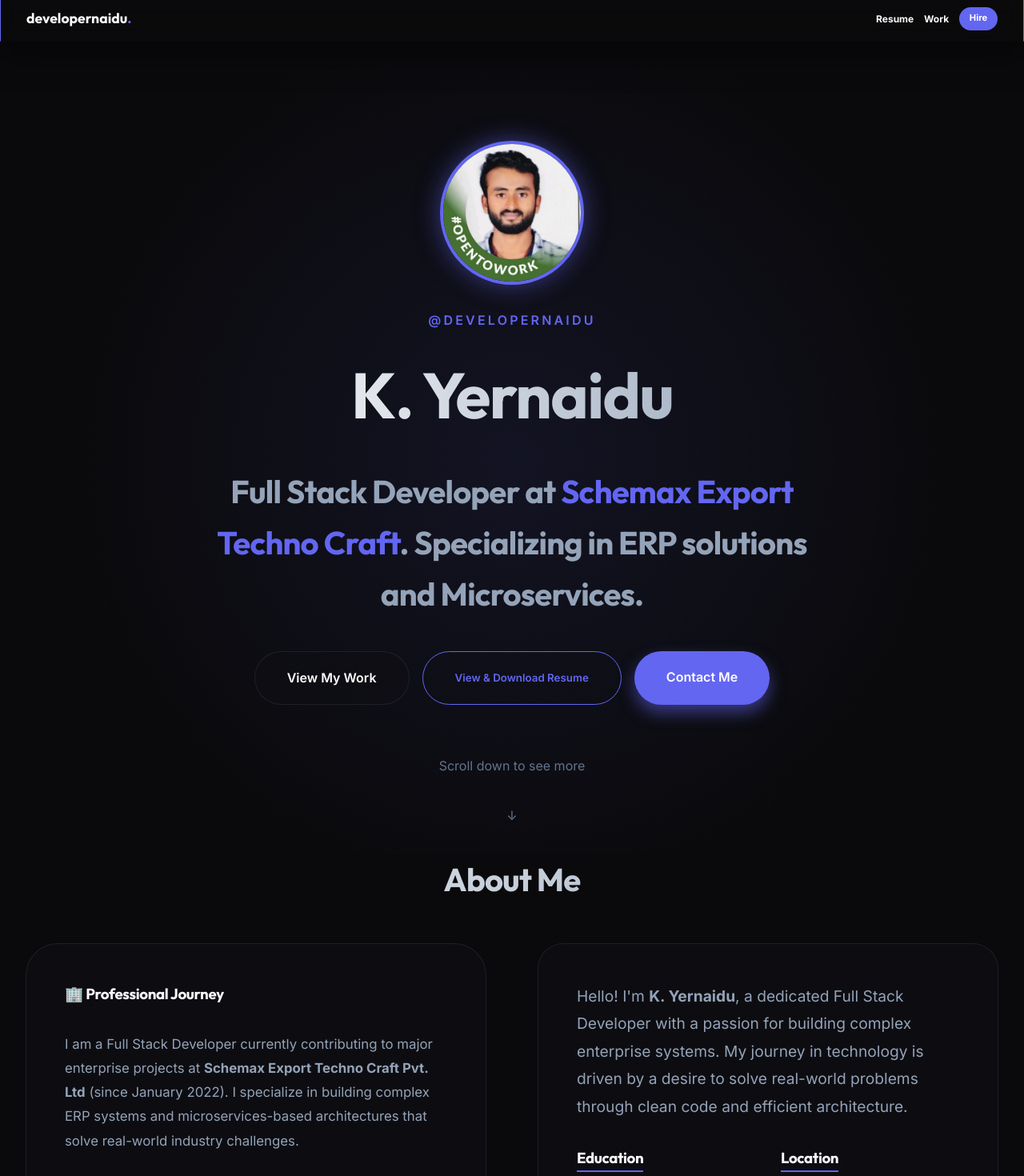
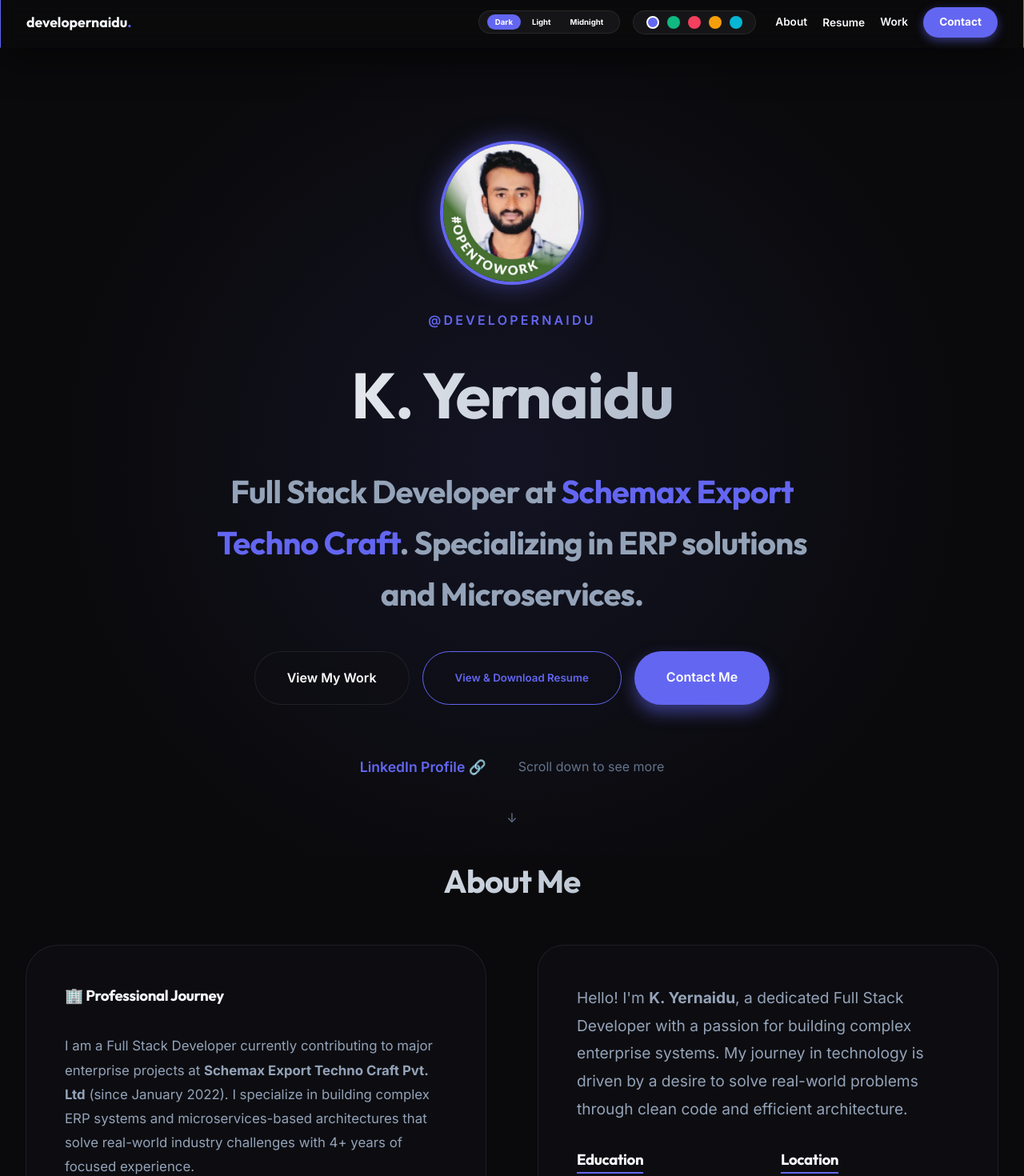
Before and after one commit to developernaidu/portfolio, a React (Vite) app: page / in a window 1280 px wide. Shown: the top 1470 px of the page at 80% size. Built offline with nearby package versions, Linux system fonts and the light colour scheme.

Commit message:
@ added theme detailes

```diff
--- a/src/App.jsx
+++ b/src/App.jsx
@@ -101,19 +101,62 @@
             developernaidu<span style={{ color: 'var(--primary)' }}>.</span>
           </div>
 
-          <div style={{ display: 'flex', gap: '0.8rem', alignItems: 'center' }}>
-            {/* Very Compact Mobile Nav Links */}
-            <div style={{ display: 'flex', gap: '0.8rem', alignItems: 'center' }}>
-              <button onClick={() => setView('resume')} style={{ fontSize: '0.75rem', fontWeight: 700, color: 'var(--text-color)', cursor: 'pointer', background: 'none', border: 'none' }}>Resume</button>
-              <a href="#projects" style={{ fontSize: '0.75rem', fontWeight: 700, color: 'var(--text-color)' }}>Work</a>
-              <a href="#contact" style={{
-                fontSize: '0.7rem',
+          <div className="nav-controls" style={{
+            display: 'flex',
+            gap: '1.5rem',
+            alignItems: 'center',
+          }}>
+            {/* Desktop-Only Theme Switchers */}
+            <div className="desktop-only no-print" style={{
+              display: 'flex',
+              gap: '1rem',
+              alignItems: 'center'
+            }}>
+              <div style={{
+                display: 'flex',
+                gap: '4px',
+                background: 'rgba(255,255,255,0.05)',
+                padding: '4px 10px',
+                borderRadius: '50px',
+                border: '1px solid var(--glass-border)'
+              }}>
+                {bgThemes.map(t => (
+                  <button key={t.name} onClick={() => setBgTheme(t.name.toLowerCase())} style={{ fontSize: '0.6rem', fontWeight: 700, padding: '4px 10px', borderRadius: '20px', background: bgTheme === t.name.toLowerCase() ? 'var(--accent)' : 'transparent', color: '#fff', cursor: 'pointer', border: 'none' }}>{t.name}</button>
+                ))}
+              </div>
+
+              <div style={{
+                display: 'flex',
+                gap: '10px',
+                background: 'rgba(255,255,255,0.05)',
+                padding: '6px 16px',
+                borderRadius: '50px',
+                border: '1px solid var(--glass-border)'
+              }}>
+                {themes.map(t => (
+                  <button key={t.name} onClick={() => setAccentColor(t.color)} style={{ width: '16px', height: '16px', borderRadius: '50%', background: t.color, border: accentColor === t.color ? '2px solid white' : 'none', cursor: 'pointer' }} />
+                ))}
+              </div>
+            </div>
+
+            <div className="nav-links" style={{ display: 'flex', gap: '1.2rem', alignItems: 'center' }}>
+              <a href="#about" style={{ fontSize: '0.85rem', fontWeight: 600, color: 'var(--text-color)' }}>About</a>
+              <button
+                onClick={() => setView('resume')}
+                style={{ fontSize: '0.85rem', fontWeight: 600, color: 'var(--text-color)', cursor: 'pointer', background: 'none', border: 'none' }}
+              >
+                Resume
+              </button>
+              <a href="#projects" style={{ fontSize: '0.85rem', fontWeight: 600, color: 'var(--text-color)' }}>Work</a>
+              <a href="#contact" className="hire-btn" style={{
+                fontSize: '0.85rem',
                 fontWeight: 700,
-                padding: '0.35rem 0.8rem',
+                padding: '0.5rem 1.25rem',
                 borderRadius: '50px',
                 backgroundColor: 'var(--primary)',
-                color: 'white'
-              }}>Hire</a>
+                color: 'white',
+                boxShadow: '0 4px 12px var(--primary-glow)'
+              }}>Contact</a>
             </div>
           </div>
         </div>
@@ -184,14 +227,14 @@
 
       {/* Footer */}
       <footer className="glass" style={{ padding: '4rem 0', borderTop: '1px solid var(--glass-border)' }}>
-        <div className="container" style={{ display: 'flex', justifyContent: 'space-between', alignItems: 'center' }}>
+        <div className="container" style={{ display: 'flex', justifyContent: 'space-between', alignItems: 'center', flexWrap: 'wrap', gap: '1.5rem' }}>
           <p style={{ color: 'var(--text-muted)', fontSize: '0.9rem' }}>
-            © 2026 Kilaparthi Yernaidu (@developernaidu).
+            © {new Date().getFullYear()} Kilaparthi Yernaidu (@developernaidu).
           </p>
           <div style={{ display: 'flex', gap: '1.5rem' }}>
-            <button onClick={() => setView('resume')} style={{ color: 'var(--text-muted)', fontSize: '0.9rem' }}>Resume</button>
+            <button onClick={() => setView('resume')} style={{ color: 'var(--text-muted)', fontSize: '0.9rem', background: 'none', border: 'none', cursor: 'pointer' }}>Resume</button>
             <a href="#" style={{ color: 'var(--text-muted)', fontSize: '0.9rem' }}>GitHub</a>
-            <a href="#" style={{ color: 'var(--text-muted)', fontSize: '0.9rem' }}>LinkedIn</a>
+            <a href="https://www.linkedin.com/in/kilaparthi-yernaidu-232689246/" target="_blank" rel="noopener noreferrer" style={{ color: 'var(--text-muted)', fontSize: '0.9rem' }}>LinkedIn</a>
           </div>
         </div>
       </footer>
--- a/src/components/About.jsx
+++ b/src/components/About.jsx
@@ -1,6 +1,9 @@
 import React from 'react';
 
 const About = () => {
+  const yearsExp = new Date().getFullYear() - 2022;
+  const age = new Date().getFullYear() - 2000;
+
   return (
     <section id="about" className="container">
       <h2 className="section-title">About Me</h2>
@@ -11,12 +14,12 @@
           </h3>
           <p style={{ color: 'var(--text-secondary)', marginBottom: '2rem', fontSize: '1.05rem', lineHeight: '1.8' }}>
             I am a Full Stack Developer currently contributing to major enterprise projects at <strong>Schemax Export Techno Craft Pvt. Ltd</strong> (since January 2022).
-            I specialize in building complex ERP systems and microservices-based architectures that solve real-world industry challenges.
+            I specialize in building complex ERP systems and microservices-based architectures that solve real-world industry challenges with {yearsExp}+ years of focused experience.
           </p>
 
           <div style={{ display: 'flex', flexDirection: 'column', gap: '1.5rem' }}>
             <div style={{ display: 'flex', alignItems: 'center', gap: '1rem', color: 'var(--text-secondary)' }}>
-              📅 <span>Born June 10, 2000</span>
+              📅 <span>Born June 10, 2000 ({age} Years Old)</span>
             </div>
           </div>
         </div>
--- a/src/components/Hero.jsx
+++ b/src/components/Hero.jsx
@@ -96,10 +96,8 @@
           </a>
         </div>
 
-        <div style={{ display: 'flex', gap: '2rem', justifyContent: 'center' }}>
-          {/* <a href="#" className="social-icon"><Github size={24} /></a>
-          <a href="#" className="social-icon"><Linkedin size={24} /></a>
-          <a href="#" className="social-icon"><Mail size={24} /></a> */}
+        <div style={{ display: 'flex', gap: '2.5rem', justifyContent: 'center', alignItems: 'center' }}>
+          <a href="https://www.linkedin.com/in/kilaparthi-yernaidu-232689246/" target="_blank" rel="noopener noreferrer" style={{ color: 'var(--primary)', fontWeight: 600, textDecoration: 'none', fontSize: '1.1rem' }}>LinkedIn Profile 🔗</a>
           <span style={{ color: 'var(--text-muted)' }}>Scroll down to see more</span>
         </div>
       </div>
--- a/src/components/Resume.jsx
+++ b/src/components/Resume.jsx
@@ -5,29 +5,47 @@
 const schemaxLogo = '/src/assets/schemax_logo.png';
 
 const Resume = () => {
+  const yearsExp = new Date().getFullYear() - 2022;
+
   const handlePrint = () => {
     window.print();
   };
 
   return (
     <div style={{ padding: '2rem', background: '#e0e0e0', minHeight: '100vh', display: 'flex', flexDirection: 'column', alignItems: 'center' }}>
-      {/* Print Button (Hidden during print) */}
+      {/* Header Buttons */}
+      <div style={{ display: 'flex', gap: '1rem', marginBottom: '2rem' }} className="no-print">
         <button
           onClick={handlePrint}
-        className="no-print"
           style={{
             background: '#1e293b',
             color: '#fff',
             padding: '0.75rem 2rem',
             borderRadius: '50px',
             fontWeight: 600,
-          marginBottom: '2rem',
             cursor: 'pointer',
-          boxShadow: '0 4px 12px rgba(0,0,0,0.1)'
+            boxShadow: '0 4px 12px rgba(0,0,0,0.1)',
+            border: 'none'
           }}
         >
-        🖨️ Print / Save as PDF
+          🖨️ Print Resume
         </button>
+        <button
+          onClick={handlePrint}
+          style={{
+            background: 'var(--primary, #6366f1)',
+            color: '#fff',
+            padding: '0.75rem 2rem',
+            borderRadius: '50px',
+            fontWeight: 600,
+            cursor: 'pointer',
+            boxShadow: '0 4px 12px rgba(0,0,0,0.1)',
+            border: 'none'
+          }}
+        >
+          📥 Download PDF
+        </button>
+      </div>
 
       {/* Resume Paper */}
       <div id="resume-paper" className="resume-grid" style={{
@@ -70,7 +88,8 @@
             <div style={{ fontSize: '0.75rem', display: 'flex', flexDirection: 'column', gap: '6px' }}>
               <div style={{ display: 'flex', alignItems: 'center', gap: '8px' }}><span>📞</span> <span>+91 9515603659</span></div>
               <div style={{ display: 'flex', alignItems: 'center', gap: '8px', wordBreak: 'break-all' }}><span>✉️</span> <span>naidulokesh728@gmail.com</span></div>
-              <div style={{ display: 'flex', alignItems: 'center', gap: '8px' }}><span>📍</span> <span>Vizag, AP, India</span></div>
+              <div style={{ display: 'flex', alignItems: 'center', gap: '8px' }}><span>📍</span> <span>Visakhapatnam, AP</span></div>
+              <div style={{ display: 'flex', alignItems: 'center', gap: '8px', wordBreak: 'break-all' }}><span>🔗</span> <span>linkedin.com/in/kilaparthi-yernaidu-232689246/</span></div>
             </div>
           </div>
 
@@ -110,15 +129,19 @@
           <div style={{ marginBottom: '20px' }}>
             <h2 style={{ fontSize: '0.95rem', fontWeight: 700, letterSpacing: '1px', marginBottom: '10px', borderBottom: '1px solid rgba(255,255,255,0.2)', paddingBottom: '3px' }}>PERSONAL</h2>
             <div style={{ fontSize: '0.7rem', display: 'flex', flexDirection: 'column', gap: '5px' }}>
+              <div><strong>Name:</strong> k.Yernaidu</div>
               <div><strong>DOB:</strong> 10-Jun-2000</div>
               <div><strong>Languages:</strong> Telugu, English, Hindi</div>
+              <div><strong>Nationality:</strong> Indian</div>
+              <div><strong>Marital Status:</strong> Single</div>
+              <div><strong>Mother Tongue:</strong> Telugu</div>
               <div style={{ marginTop: '3px' }}>
-                <strong>Current Addr:</strong><br/>
+                <strong>Current Address:</strong><br/>
                 MVP, Sector 6, Visakhapatnam
               </div>
               <div style={{ marginTop: '3px' }}>
-                <strong>Permanent Addr:</strong><br/>
-                Laxmipuram, VZM Dist
+                <strong>Permanent Address:</strong><br/>
+                Laxmipuram(v), Jami(m), Vizyanagaram(Dt)
               </div>
             </div>
           </div>
@@ -142,7 +165,7 @@
           <section style={{ margin: '0 0 5px 0', padding: '0' }}>
             <h2 style={{ fontSize: '1.1rem', fontWeight: 800, color: '#1e293b', margin: '0 0 5px 0', borderBottom: '2px solid #1e293b', paddingBottom: '2px' }}>PROFESSIONAL SUMMARY</h2>
             <p style={{ fontSize: '0.85rem', color: '#475569', textAlign: 'justify', margin: '0', padding: '0' }}>
-              Dedicated Full Stack Engineer with over 2 years of experience in architecting and developing high-performance ERP systems and complex automation solutions. Expert in React.js, Node.js, NestJS, and TypeScript. Specializing in digitizing large-scale manual workflows, RESTful API Design, Background Processing (BullJS/Redis), and Database Schema Optimization. Adept at leading cross-functional teams to deliver scalable, production-ready software.
+              Dedicated Full Stack Engineer with over {yearsExp} years of experience in architecting and developing high-performance ERP systems and complex automation solutions. Expert in React.js, Node.js, NestJS, and TypeScript. Specializing in digitizing large-scale manual workflows, RESTful API Design, Background Processing (BullJS/Redis), and Database Schema Optimization. Adept at leading cross-functional teams to deliver scalable, production-ready software.
             </p>
           </section>
 
--- a/src/index.css
+++ b/src/index.css
@@ -228,11 +228,28 @@
   .settings-sub-nav {
     display: flex !important;
   }
+
+  .desktop-only {
+    display: none !important;
+  }
+
+  .nav-links a, .nav-links button {
+    font-size: 0.75rem !important;
+  }
+
+  .hire-btn {
+    padding: 0.4rem 0.8rem !important;
+    font-size: 0.7rem !important;
+  }
 }
 
 @media (min-width: 769px) {
   .settings-sub-nav {
     display: none !important;
+  }
+
+  .desktop-only {
+    display: flex !important;
   }
 }
 
```
Lines whose indentation alone changed are shown as unchanged.
